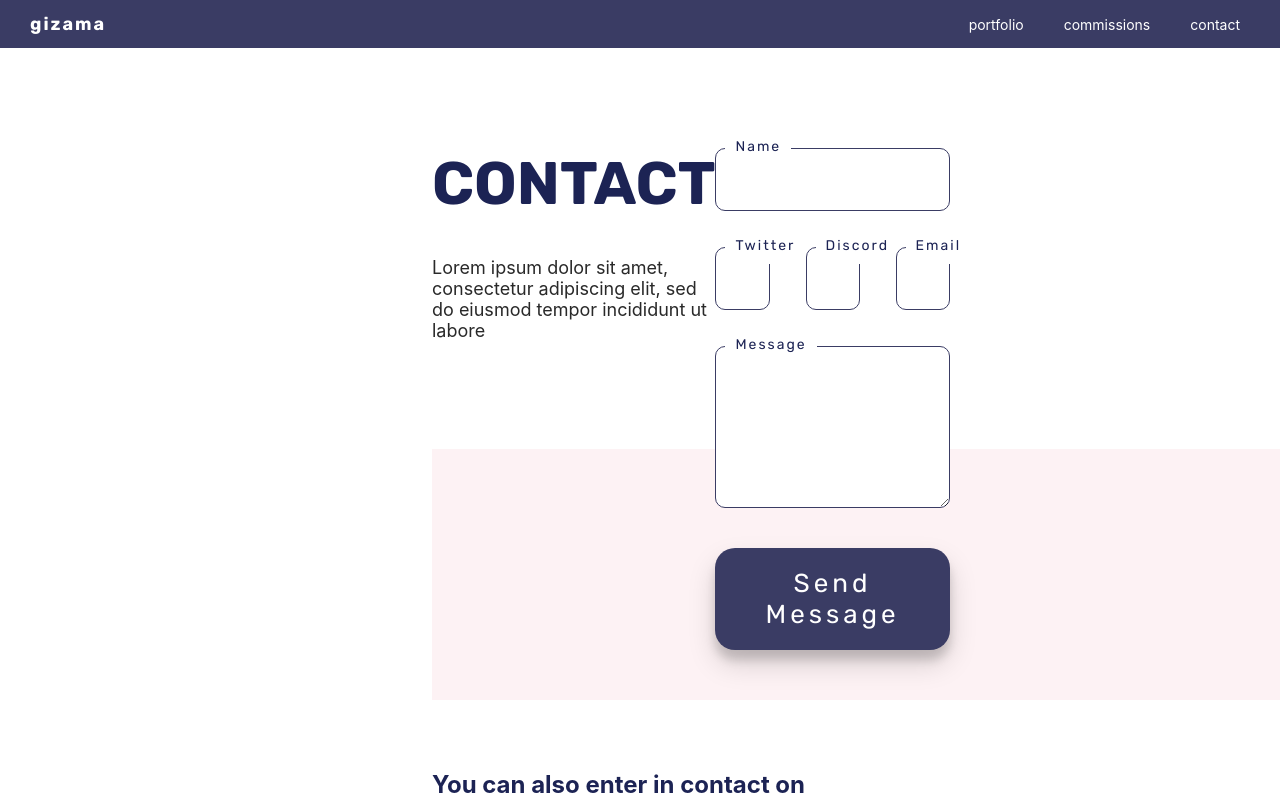
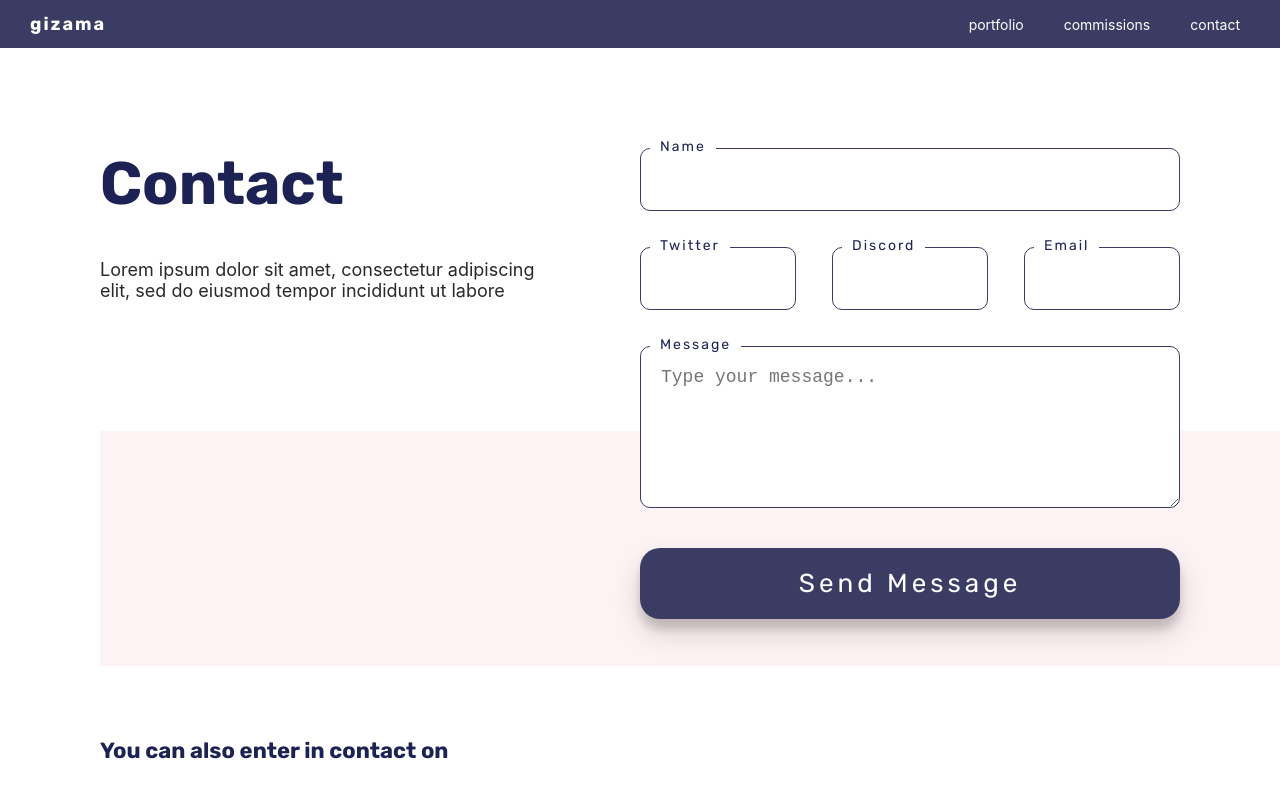
Before and after one commit to duduBTW/gizama, a React (Create React App) app: page /contact in a window 1280 px wide. Shown: the top 800 px of the page. Built offline with nearby package versions, Linux system fonts and the light colour scheme.

Commit message:
contact | anm

```diff
--- a/src/pages/Portfolio.tsx
+++ b/src/pages/Portfolio.tsx
@@ -1,4 +1,10 @@
-import { AnimatePresence, motion, Variants } from "framer-motion";
+import {
+  AnimatePresence,
+  motion,
+  useTransform,
+  useViewportScroll,
+  Variants,
+} from "framer-motion";
 import React from "react";
 import Modal from "../tests/Modal";
 
@@ -152,9 +158,14 @@ function Dividers() {
 }
 
 function Background() {
+  const { scrollY } = useViewportScroll();
+  const y1 = useTransform(scrollY, [0, 600], [0, 150]);
+  const y2 = useTransform(scrollY, [0, 600], [0, -150]);
+
   return (
     <>
       <motion.div
+        style={{ y: y1 }}
         animate={{
           x: ["0%", "50%", "0%"],
           transition: {
@@ -165,6 +176,7 @@ function Background() {
         className="background1"
       />
       <motion.div
+        style={{ y: y2 }}
         animate={{
           x: ["0%", "-50%", "0%"],
           transition: {
@@ -182,6 +194,7 @@ function Background() {
             duration: 42,
           },
         }}
+        style={{ y: y1 }}
         className="background3"
       />
     </>
--- a/src/pages/contact/index.tsx
+++ b/src/pages/contact/index.tsx
@@ -1,3 +1,4 @@
+import { motion } from "framer-motion";
 import React from "react";
 import { ContactItem } from "../home";
 import { ButtonContact, ContactContainer } from "./style";
@@ -7,15 +8,49 @@ export default function ContactPage() {
     <ContactContainer>
       <div className="contact">
         <header>
-          <h1>CONTACT</h1>
-          <p>
+          <motion.h1
+            initial={{
+              x: -200,
+            }}
+            animate={{
+              x: 0,
+            }}
+          >
+            Contact
+          </motion.h1>
+          <motion.p
+            initial={{
+              x: -700,
+            }}
+            animate={{
+              x: 0,
+            }}
+            transition={{
+              delay: 0.1,
+            }}
+          >
             Lorem ipsum dolor sit amet, consectetur adipiscing elit, sed do
             eiusmod tempor incididunt ut labore
-          </p>
+          </motion.p>
         </header>
         <div className="spacer"></div>
         <div className="rig">
-          <form action="">
+          <motion.form
+            initial={{
+              y: 20,
+              opacity: 0,
+              rotate: "15deg",
+            }}
+            animate={{
+              opacity: 1,
+              y: 0,
+              rotate: "0deg",
+            }}
+            transition={{
+              delay: 0.35,
+            }}
+            action=""
+          >
             <div className="input">
               <label htmlFor="name">Name</label>
               <input type="name" />
@@ -39,22 +74,44 @@ export default function ContactPage() {
               <label htmlFor="email">Message</label>
               {/*
               //@ts-ignore */}
-              <textarea name="message" id="message" rows="6"></textarea>
+              <textarea
+                name="message"
+                id="message"
+                //@ts-ignore
+                rows="6"
+                placeholder="Type your message..."
+              ></textarea>
             </div>
 
-            <ButtonContact type="submit">Send Message</ButtonContact>
-          </form>
+            <ButtonContact
+              animate={{
+                background: "#3a3c64",
+              }}
+              whileHover={{
+                background: "#23243b",
+              }}
+              whileTap={{ scale: 0.9 }}
+              type="submit"
+            >
+              Send Message
+            </ButtonContact>
+          </motion.form>
         </div>
       </div>
       <div className="spcaer-lg"></div>
-      <div>
+      <div className="contact-soc-container">
         <h2>You can also enter in contact on</h2>
         <br />
         <br />
         <div className="contact-soc">
           {" "}
-          <ContactItem />
-          <ContactItem />
+          <div className="left">
+            <ContactItem />
+          </div>
+          <div className="spacer"></div>
+          <div className="spc">
+            <ContactItem />
+          </div>
         </div>
       </div>
       <div className="spcaer-lg"></div>
--- a/src/pages/contact/style.ts
+++ b/src/pages/contact/style.ts
@@ -6,13 +6,25 @@ export const ButtonContact = styled(Button)`
 `;
 
 export const ContactContainer = styled.div`
-  padding: 0px 432px;
+  padding: 0px 15vw;
+
+  @media only screen and (max-width: 1366px) {
+    padding: 0px 100px;
+  }
+
+  @media only screen and (max-width: 1166px) {
+    padding: 0px 50px;
+  }
 
   .contact {
     margin-top: 100px;
+    position: relative;
+    margin-bottom: 0px;
+
     display: flex;
-    margin-bottom: 0px;
-    position: relative;
+    @media only screen and (max-width: 1000px) {
+      flex-direction: column;
+    }
 
     header {
       flex: 428;
@@ -25,7 +37,7 @@ export const ContactContainer = styled.div`
       h1 {
         padding: 0px;
         margin: 0px;
-        margin-bottom: 20px;
+        margin-bottom: 40px;
         font-size: 60px;
         font-weight: bold;
         font-family: "Rubik", sans-serif;
@@ -34,6 +46,10 @@ export const ContactContainer = styled.div`
       p {
         font-size: 18px;
         color: #292929;
+        margin: 0px;
+        @media only screen and (max-width: 1000px) {
+          margin-bottom: 40px;
+        }
       }
     }
 
@@ -105,7 +121,19 @@ export const ContactContainer = styled.div`
     ::after {
       content: "";
       position: absolute;
-      right: -432px;
+      right: -15vw;
+      @media only screen and (max-width: 1366px) {
+        right: -100px;
+      }
+
+      @media only screen and (max-width: 1166px) {
+        right: -50px;
+      }
+
+      @media only screen and (max-width: 1000px) {
+        left: -50px;
+      }
+
       bottom: -10%;
       top: 60%;
       z-index: -1;
@@ -118,8 +146,32 @@ export const ContactContainer = styled.div`
     height: 100px;
   }
 
-  .contact-soc {
-    display: flex;
-    gap: 60px;
+  .contact-soc-container {
+    h2 {
+      font-family: "Rubik", sans-serif;
+      font-size: 22px;
+    }
+
+    .contact-soc {
+      display: flex;
+      @media only screen and (max-width: 1000px) {
+        flex-direction: column;
+        gap: 40px;
+      }
+
+      .left {
+        flex: 428;
+      }
+
+      .spacer {
+        flex: 100;
+      }
+
+      .spc {
+        flex: 528;
+        display: flex;
+        gap: 60px;
+      }
+    }
   }
 `;
--- a/src/pages/home/index.tsx
+++ b/src/pages/home/index.tsx
@@ -1,4 +1,10 @@
-import { AnimatePresence, motion, useAnimation } from "framer-motion";
+import {
+  AnimatePresence,
+  motion,
+  useAnimation,
+  useTransform,
+  useViewportScroll,
+} from "framer-motion";
 import React, { useEffect, useState } from "react";
 import { Button, HomeContainer, ItemStyle } from "./styles";
 import discordIcon from "../../assets/discordIcon.svg";
@@ -49,8 +55,9 @@ function HomePage() {
 
       <div className="banner">
         <motion.div className="banner-container">
-          <img
-            style={{ marginTop: 120 }}
+          <motion.img
+            initial={{ marginTop: 0 }}
+            animate={{ marginTop: 120 }}
             src="https://i1.wp.com/peachsalmanac.com/wp-content/uploads/2017/08/hifumi-new-game-social-anxiety.jpg?resize=620%2C356&ssl=1"
             alt=""
           />
@@ -63,8 +70,9 @@ function HomePage() {
             src="https://i1.wp.com/peachsalmanac.com/wp-content/uploads/2017/08/hifumi-new-game-social-anxiety.jpg?resize=620%2C356&ssl=1"
             alt=""
           />
-          <img
-            style={{ marginBottom: 120 }}
+          <motion.img
+            initial={{ marginBottom: 0 }}
+            animate={{ marginBottom: 120 }}
             src="https://i1.wp.com/peachsalmanac.com/wp-content/uploads/2017/08/hifumi-new-game-social-anxiety.jpg?resize=620%2C356&ssl=1"
             alt=""
           />
@@ -80,8 +88,9 @@ function HomePage() {
             src="https://i1.wp.com/peachsalmanac.com/wp-content/uploads/2017/08/hifumi-new-game-social-anxiety.jpg?resize=620%2C356&ssl=1"
             alt=""
           />
-          <img
-            style={{ marginBottom: 120 }}
+          <motion.img
+            initial={{ marginBottom: 0 }}
+            animate={{ marginBottom: 120 }}
             src="https://i1.wp.com/peachsalmanac.com/wp-content/uploads/2017/08/hifumi-new-game-social-anxiety.jpg?resize=620%2C356&ssl=1"
             alt=""
           />
@@ -96,6 +105,10 @@ function HomePage() {
 }
 
 function Header() {
+  const { scrollY } = useViewportScroll();
+  const y1 = useTransform(scrollY, [0, 300], [0, 250]);
+  const y2 = useTransform(scrollY, [0, 300], [0, -100]);
+
   return (
     <header>
       <div className="left">
@@ -107,9 +120,7 @@ function Header() {
             animate={{
               x: 0,
             }}
-            transition={{
-              mass: 0.1,
-            }}
+            style={{ y: y1 }}
           >
             Title
           </motion.h1>
@@ -123,9 +134,9 @@ function Header() {
               x: 0,
             }}
             transition={{
-              mass: 0.1,
               delay: 0.1,
             }}
+            style={{ y: y2 }}
           >
             Lorem ipsum dolor sit amet, consectetur adipiscing elit, sed do
             eiusmod tempor incididunt ut labore
@@ -363,6 +374,7 @@ function Interested() {
           whileHover={{
             background: "#23243b",
           }}
+          whileTap={{ scale: 0.9 }}
           className="button"
         >
           Enter in Contact
--- a/src/pages/home/styles.ts
+++ b/src/pages/home/styles.ts
@@ -2,6 +2,7 @@ import { motion } from "framer-motion";
 import styled from "styled-components";
 
 export const ItemStyle = styled(motion.div)`
+  cursor: pointer;
   height: 477px;
   width: 517px;
 
@@ -33,6 +34,7 @@ export const ItemStyle = styled(motion.div)`
       justify-content: space-between;
 
       label {
+        pointer-events: none;
         padding: 80px 0px 0px 80px;
 
         @media only screen and (max-width: 1366px) {
--- a/src/pages/styles/index.tsx
+++ b/src/pages/styles/index.tsx
@@ -19,7 +19,8 @@ export const PortfolioContainer = styled.div`
   }
 
   .background1 {
-    background: #fbeff3;
+    opacity: 0.5;
+    background: #fff7f9;
     height: 107px;
     width: 70vw;
     position: fixed;
@@ -27,7 +28,8 @@ export const PortfolioContainer = styled.div`
     z-index: -99;
   }
   .background2 {
-    background: #fbeff3;
+    opacity: 0.5;
+    background: #fff7f9;
     height: 107px;
     width: 70vw;
     right: 0;
@@ -37,7 +39,8 @@ export const PortfolioContainer = styled.div`
     z-index: -99;
   }
   .background3 {
-    background: #fbeff3;
+    opacity: 0.5;
+    background: #fff7f9;
     height: 107px;
     width: 70vw;
     position: fixed;
@@ -53,7 +56,7 @@ export const PortfolioContainer = styled.div`
     /* grid-template-columns: 382px 382px; */
 
     @media only screen and (max-width: 980px) {
-      /* grid-template-columns: 382px; */
+      margin: 60px;
     }
 
     gap: 100px;
@@ -109,15 +112,24 @@ export const PortfolioContainer = styled.div`
     right: 0;
     height: 1px;
     background: #3a3c64;
+
+    @media only screen and (max-width: 980px) {
+      left: 30px;
+    }
   }
 
   .divider-content-first {
     position: absolute;
     top: 120px;
+    top: 120px;
     left: 20vw;
     height: 700px;
     width: 1px;
     background: #3a3c64;
+
+    @media only screen and (max-width: 980px) {
+      left: 30px;
+    }
   }
 
   .divider-content-second {
@@ -127,5 +139,9 @@ export const PortfolioContainer = styled.div`
     height: 700px;
     width: 1px;
     background: #3a3c64;
+
+    @media only screen and (max-width: 980px) {
+      left: 20px;
+    }
   }
 `;
```
